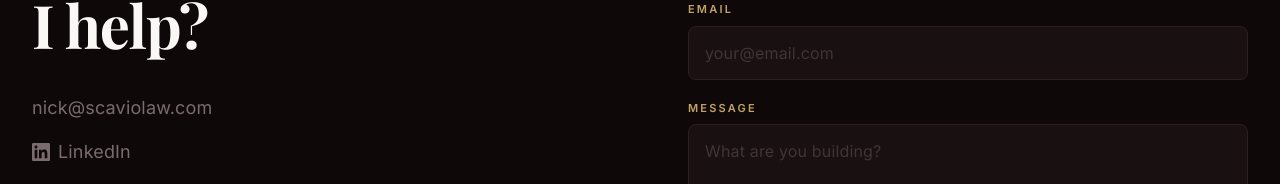
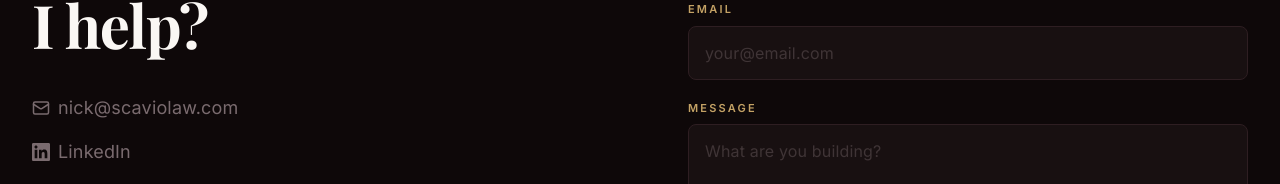
Before and after one commit to common-ground-ventures/nick-scavio-site, a Next.js app: page / in a window 1280 px wide. Shown: the part 7323-7507 px from the top of the page. Built offline with nearby package versions, Linux system fonts and the light colour scheme; a web font is replaced by a local one.

Commit message:
Add email icon to footer contact links
Co-Authored-By: Claude Opus 4.6 <noreply@anthropic.com>

```diff
--- a/src/components/ContactFooter.tsx
+++ b/src/components/ContactFooter.tsx
@@ -26,7 +26,7 @@ export default function ContactFooter() {
       {/* Top accent line */}
       <div className="h-px bg-gradient-to-r from-transparent via-[var(--color-accent-dim)]/40 to-transparent" />
 
-      <div className="max-w-7xl mx-auto px-6 lg:px-8 py-24 lg:py-32">
+      <div className="max-w-7xl mx-auto px-6 lg:px-8 pt-24 lg:pt-32 pb-10 lg:pb-12">
         <div className="grid grid-cols-1 lg:grid-cols-2 gap-16 lg:gap-24">
           {/* Left -- Headline + Contact info */}
           <motion.div
@@ -46,8 +46,12 @@ export default function ContactFooter() {
             <div className="mt-10 space-y-4">
               <a
                 href="mailto:nick@scaviolaw.com"
-                className="block text-lg text-[var(--color-text-on-dark-muted)] hover:text-[var(--color-gold)] transition-colors duration-300"
+                className="flex items-center gap-2 text-lg text-[var(--color-text-on-dark-muted)] hover:text-[var(--color-gold)] transition-colors duration-300"
               >
+                <svg xmlns="http://www.w3.org/2000/svg" width="18" height="18" viewBox="0 0 24 24" fill="none" stroke="currentColor" strokeWidth="2" strokeLinecap="round" strokeLinejoin="round">
+                  <rect width="20" height="16" x="2" y="4" rx="2" />
+                  <path d="m22 7-8.97 5.7a1.94 1.94 0 0 1-2.06 0L2 7" />
+                </svg>
                 nick@scaviolaw.com
               </a>
               <a
```
